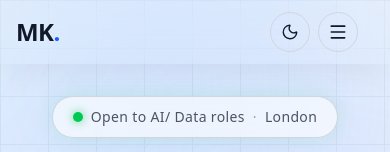
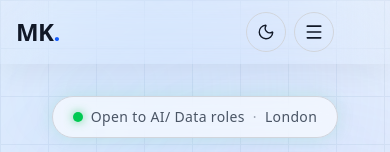
Before and after one commit to MayankK10/PortfolioWebpage, a Next.js app: page / in a window 390 px wide. Shown: the top 152 px of the page. Built offline with nearby package versions, Linux system fonts and the light colour scheme.

Commit message:
Moving navbar dropper

```diff
--- a/src/app/components/Navbar.tsx
+++ b/src/app/components/Navbar.tsx
@@ -85,7 +85,7 @@ export default function Navbar() {
 
     {/*Mobile features*/}
 
-  <div className="mr-4 flex items-center gap-2 md:hidden">
+  <div className="mr-10 flex items-center gap-2 md:hidden">
      <button
         onClick={() => {const newMode = !darkMode;
           setDarkMode(newMode);
```
